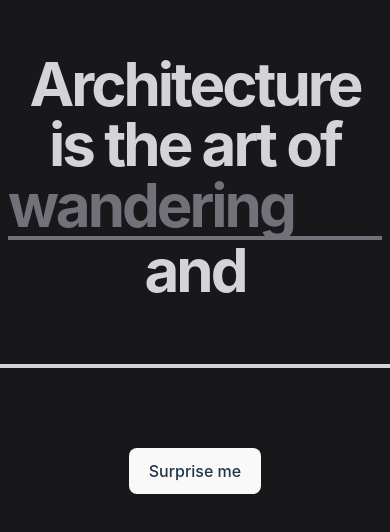
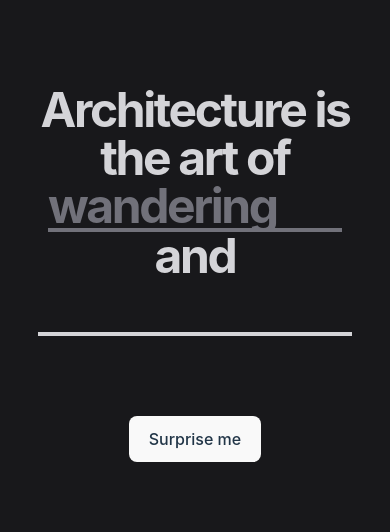
Before and after one commit to ReiKong/architecture-verb-list-generator, a React (Vite) app: page / in a window 390 px wide. Shown: the part 148-680 px from the top of the page. Built offline with nearby package versions, Linux system fonts and the light colour scheme.

Commit message:
Configured for mobile

```diff
--- a/src/components/WordSelector.tsx
+++ b/src/components/WordSelector.tsx
@@ -22,7 +22,7 @@ export default function WordSelector({ onChange }: { onChange: (value: string) =
         <div className="">
             <Combobox value={selectedVerb} onChange={handleChange} onClose={() => setQuery('')}>
                 <ComboboxInput
-                    className="text-6xl md:text-7xl w-[374px] md:w-[444px] text-zinc-500 h-[66px] sm:h-20 hover:text-zinc-300 focus:text-zinc-300 font-bold tracking-tighter bg-transparent border-b-4 border-b-zinc-500 hover:border-b-zinc-300 focus:border-b-zinc-300 focus:outline-none"
+                    className="text-5xl sm:text-6xl md:text-7xl w-[294px] sm:w-[374px] md:w-[444px] text-zinc-500 h-[50px] sm:h-20 hover:text-zinc-300 focus:text-zinc-300 font-bold tracking-tighter bg-transparent border-b-4 border-b-zinc-500 hover:border-b-zinc-300 focus:border-b-zinc-300 focus:outline-none"
                     aria-label="Assignee"
                     displayValue={(verb: { id: number; word: string }) => verb?.word}
                     onChange={(event) => setQuery(event.target.value)}
--- a/src/index.css
+++ b/src/index.css
@@ -23,7 +23,7 @@ a:hover {
 }
 
 h1 {
-  @apply text-6xl md:text-7xl font-bold tracking-tighter text-zinc-300;
+  @apply text-5xl sm:text-6xl md:text-7xl font-bold tracking-tighter text-zinc-300;
 }
 
 body {
```
